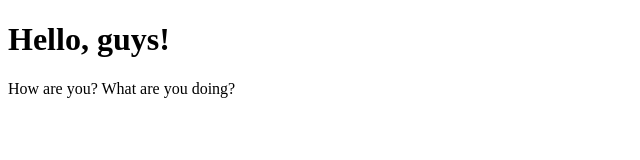
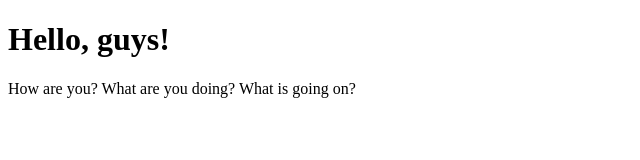
Before and after one commit to ravina-24/Project1, a plain HTML site: page index.html in a window 1280 px wide. Shown: the whole page, without its empty margins (0-640 px from the left). Drawn offline with Linux system fonts and the light colour scheme.

Commit message:
Update index.html

```diff
--- a/index.html
+++ b/index.html
@@ -3,6 +3,6 @@
 <html>
 <body>
 <h1> Hello, guys!  </h1>
-<p> How are you?  What are you doing?</p>
+<p> How are you?  What are you doing? What is going on? </p>
 </body>
 </html>
```
